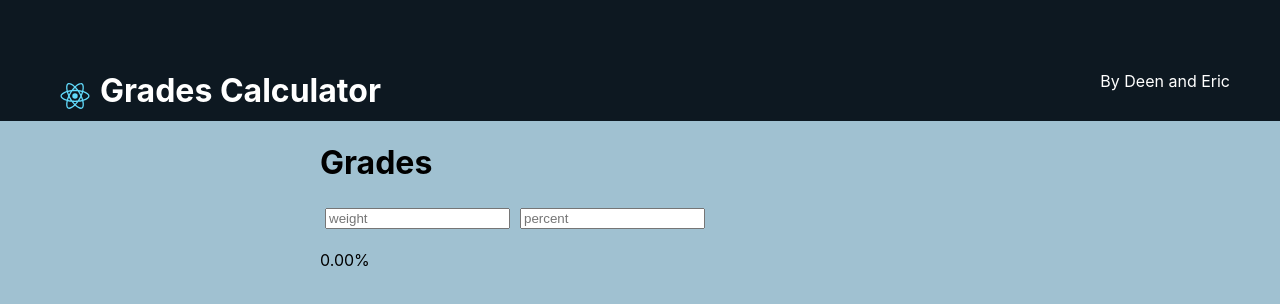
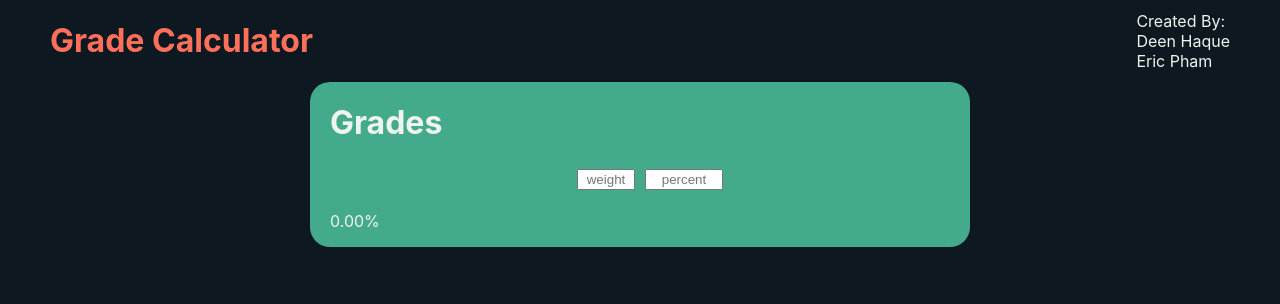
Before and after one commit to deenhaque/grade-calculator, a React (Create React App) app: page / in a window 1280 px wide. Shown: the top 304 px of the page. Built offline with nearby package versions, Linux system fonts and the light colour scheme.

Commit message:
Fixed stuttering and focus issue when typing

```diff
--- a/src/App.js
+++ b/src/App.js
@@ -4,12 +4,11 @@ import styled from 'styled-components';
 
 function App() {
   const StyledBody = styled.div`
-    background-color: #A0C1D1;
-    position: absolute;
+    /* position: absolute;
     top: 0;
     right: 0;
     bottom: 0;
-    left: 0;
+    left: 0; */
   `;
   return (
     <StyledBody>
--- a/src/Grades.js
+++ b/src/Grades.js
@@ -1,17 +1,29 @@
 import React, { useState, useEffect } from 'react';
 import styled from 'styled-components';
 
-export default function Grades() {
 // Styles
 const Grade = styled.div`
+  display: inline-block;
+  margin: auto;
+  justify-content: left;
 `;
 const StyledGrades = styled.div`
+  display: flex;
+  flex-direction: column;
   margin: auto;
   width: 50%;
+  background-color: #43AA8B;
+  border-radius: 20px;
+  padding-left: 20px;
+  align-content: center;
 `;
 const StyledInput = styled.input`
   margin: 5px;
+  text-align: center;
+  width: 70px;
 `;
+
+export default function Grades() {
   const [grades, setGrades] = useState([{weight: '', percent: ''}]);
   const [del, setDel] = useState(false);
   const averageGrade = ()=> {
@@ -43,18 +55,20 @@ export default function Grades() {
 
   return (
     <StyledGrades>
-      <h1>Grades</h1>
+      <h1 style={{color: '#F0F4EF'}}>Grades</h1>
         {grades.map((grade, i)=> {
           const [weightKey, percentKey] = Object.keys(grade);
           return (
               <Grade>
                 <StyledInput
+                  style={{width: '50px'}}
                   type='text' name={`${weightKey}-${i}`}
                   value={grades[i].weight}
                   i={i} placeholder={weightKey}
                   onInput={e=> {
+                    const newDel = e.target.value.length === 0;
                     setGrades(Array.from(grades, (grade, index)=> index===i ? {...grade, [weightKey]: e.target.value.replace(/\D/,'')} : grade));
-                    setDel(true);
+                    setDel(newDel);
                   }}
                 />
                 <StyledInput
@@ -62,8 +76,9 @@ export default function Grades() {
                   value={grades[i].percent}
                   i={i} placeholder={percentKey}
                   onInput={e=> {
+                    const newDel = e.target.value.length === 0;
                     setGrades(Array.from(grades, (grade, index)=> index===i ? {...grade, [percentKey]: e.target.value.replace(/\D/,'')} : grade));
-                    setDel(true);
+                    setDel(newDel);
                   }}
                 />
               </Grade>
--- a/src/Header.js
+++ b/src/Header.js
@@ -1,35 +1,28 @@
-import logo from './logo.svg';
 import styled from 'styled-components';
 
 function Header() {
-  const StyledHeader = styled.div`
-    background-color: #0D1821;
+  const StyledHeader = styled.header`
     color: white;
-    padding: 50px;
+    padding: 0px 50px 0px 50px;
+    display: flex;
+    justify-content: space-between;
+    align-items: center;
   `;
-  const StyledFloatLeft = styled.span`
-    float: left;
-  `;
-  const StyledFloatRight = styled.span`
-    float: right;
+  const StyledCreatorText = styled.p`
+    padding: 0px;
+    margin: 0px;
   `;
   return (
     <StyledHeader>
-      <header className="Header-header">
-          <StyledFloatLeft>
-            <img src={logo} className="Header-logo" alt="logo" width="50" height="50"  />
-          </StyledFloatLeft>
-          <h1>
-            <StyledFloatLeft>
-              Grades Calculator
-            </StyledFloatLeft>
-          </h1>
-          <p>
-            <StyledFloatRight>
-              By Deen and Eric
-            </StyledFloatRight>
-          </p>
-      </header>
+      <h1>
+          Grade Calculator
+      </h1>
+      <div>
+
+      <StyledCreatorText>Created By:</StyledCreatorText>
+      <StyledCreatorText>Deen Haque</StyledCreatorText>
+      <StyledCreatorText>Eric Pham</StyledCreatorText>
+      </div>
     </StyledHeader>
   );
 }
--- a/src/index.js
+++ b/src/index.js
@@ -4,13 +4,24 @@ import App from './App';
 import { createGlobalStyle } from 'styled-components';
 
 const GlobalStyle = createGlobalStyle`
+  @import url('https://fonts.googleapis.com/css2?family=Open+Sans:wght@300&display=swap');
+
   body {
+    background-color: #0D1821;
     margin: 0;
     font-family: -apple-system, BlinkMacSystemFont, 'Segoe UI', 'Roboto', 'Oxygen',
       'Ubuntu', 'Cantarell', 'Fira Sans', 'Droid Sans', 'Helvetica Neue',
       sans-serif;
     -webkit-font-smoothing: antialiased;
     -moz-osx-font-smoothing: grayscale;
+  }
+
+  p, h2, h3, h4 {
+    color: #F0F4EF;
+  }
+
+  h1 {
+    color: #FF6F59;
   }
 
   code {
```
Lines whose indentation alone changed are shown as unchanged.
